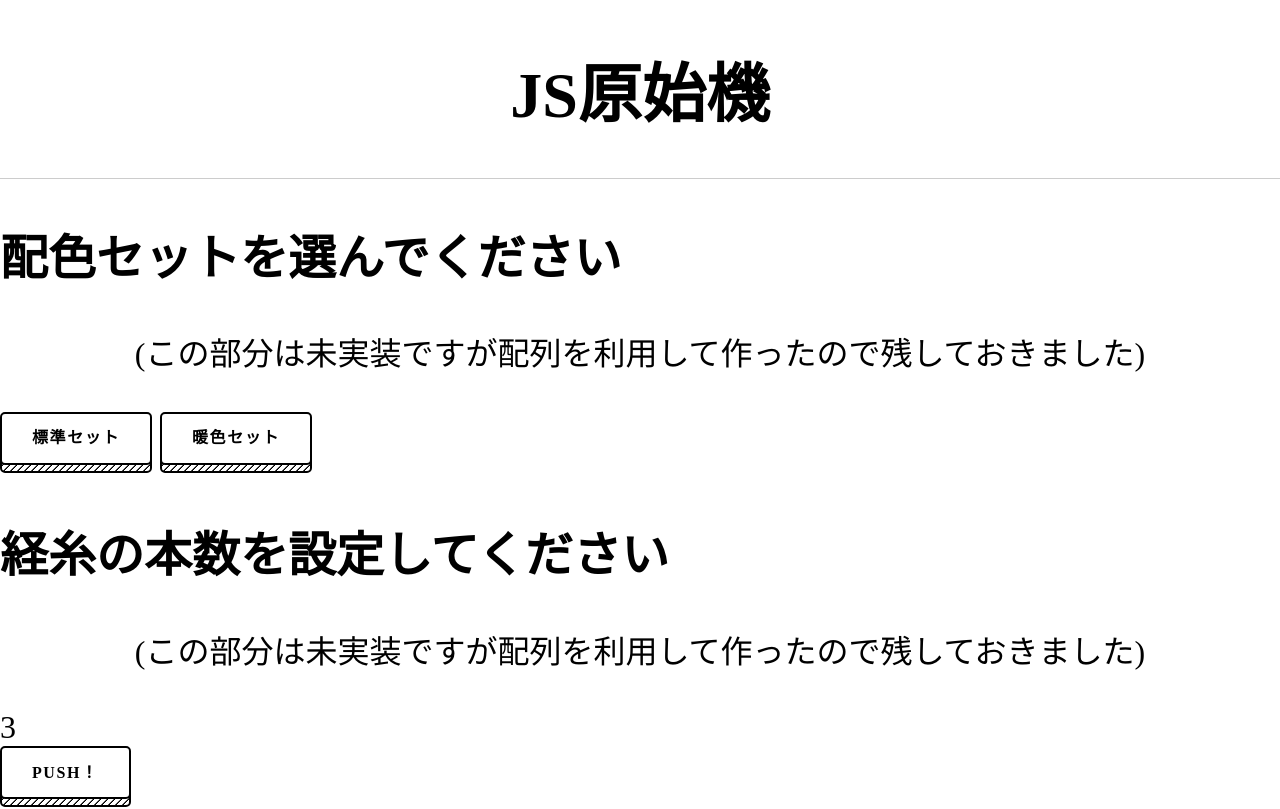
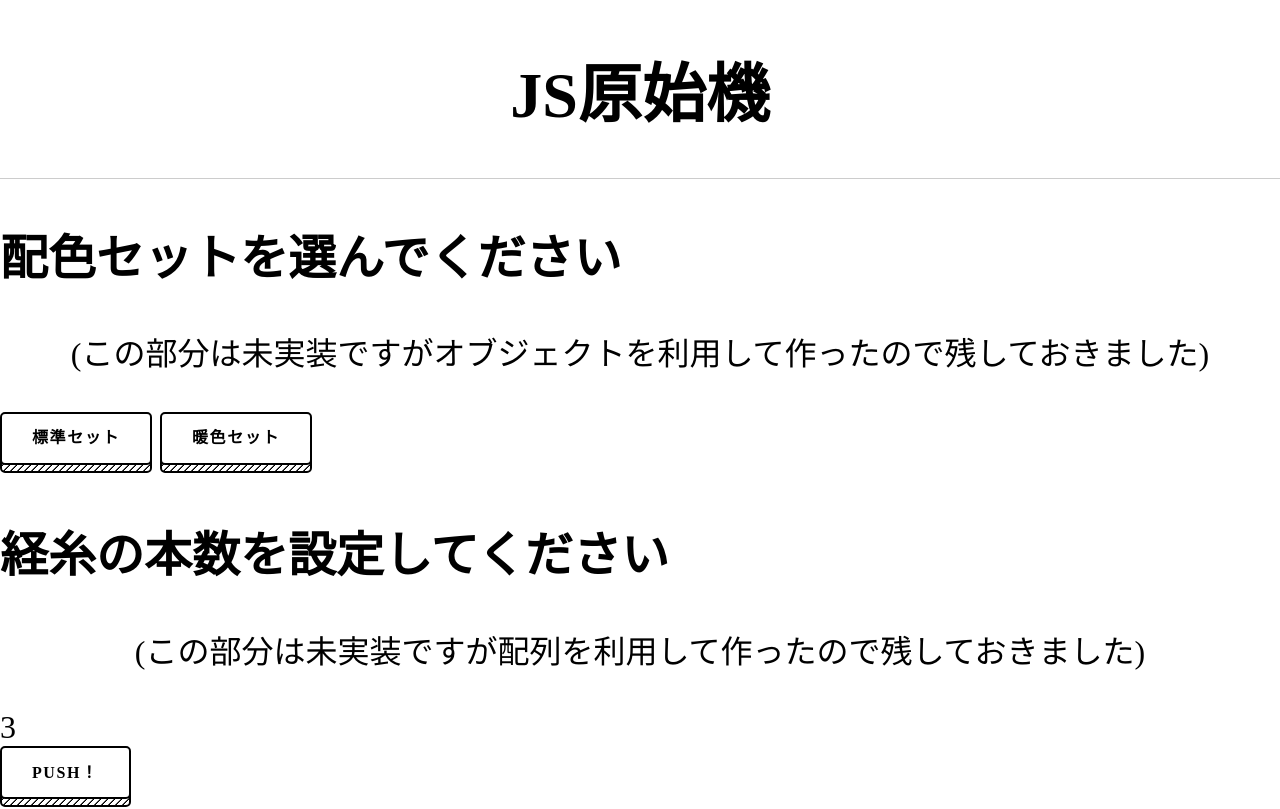
Before and after one commit to kapponazoo/kadai, a plain HTML site: page index.html in a window 1280 px wide. Shown: the top 809 px of the page. Drawn offline with Linux system fonts and the light colour scheme.

Commit message:
微調整

```diff
--- a/index.html
+++ b/index.html
@@ -17,7 +17,7 @@
 <!--経糸の選択-->
 <section id="ColorSet">
     <h2>配色セットを選んでください</h2>
-    <p>(この部分は未実装ですが配列を利用して作ったので残しておきました)</p>
+    <p>(この部分は未実装ですがオブジェクトを利用して作ったので残しておきました)</p>
     <div id="ColorSet">
         <a class="btn btn-border" id="ColorSetBtnNomal"><span>標準セット</span></a>
         <a class="btn btn-border" id="ColorSetBtnWarm"><span>暖色セット</span></a>
```
